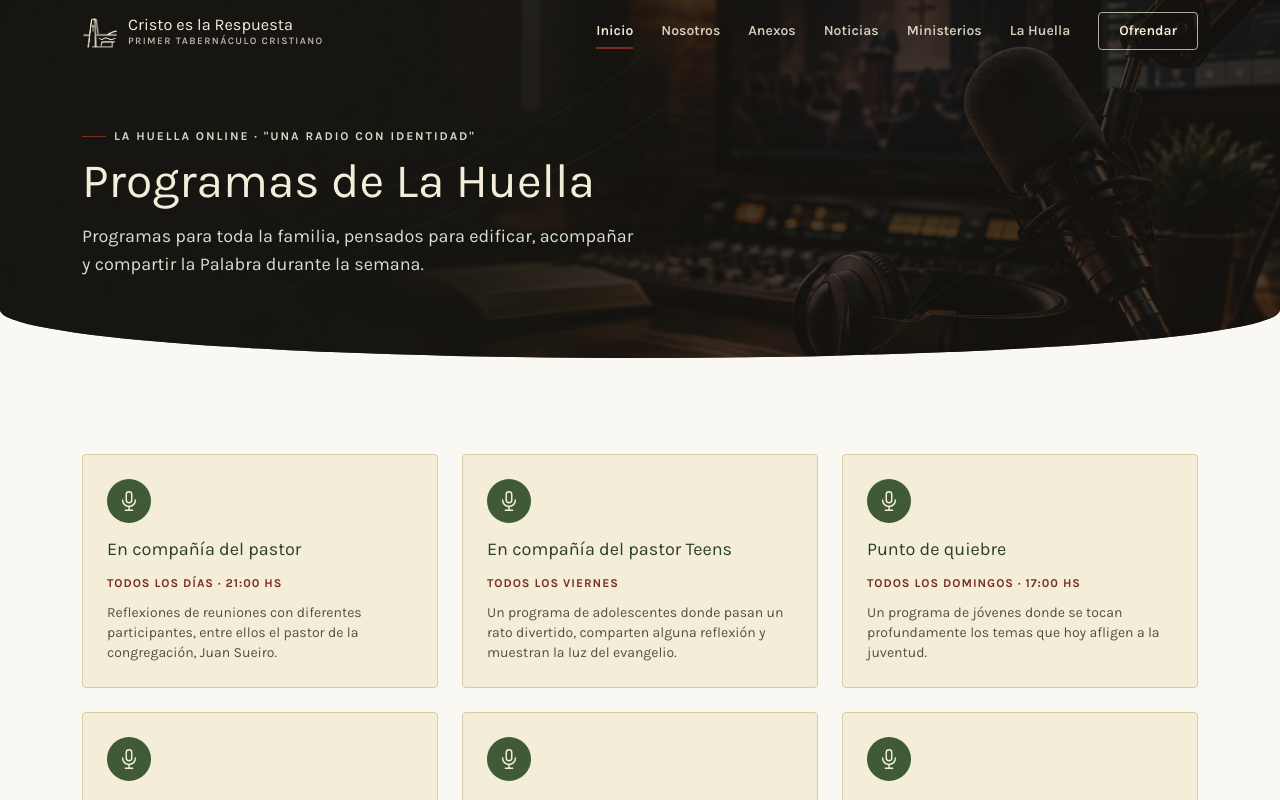
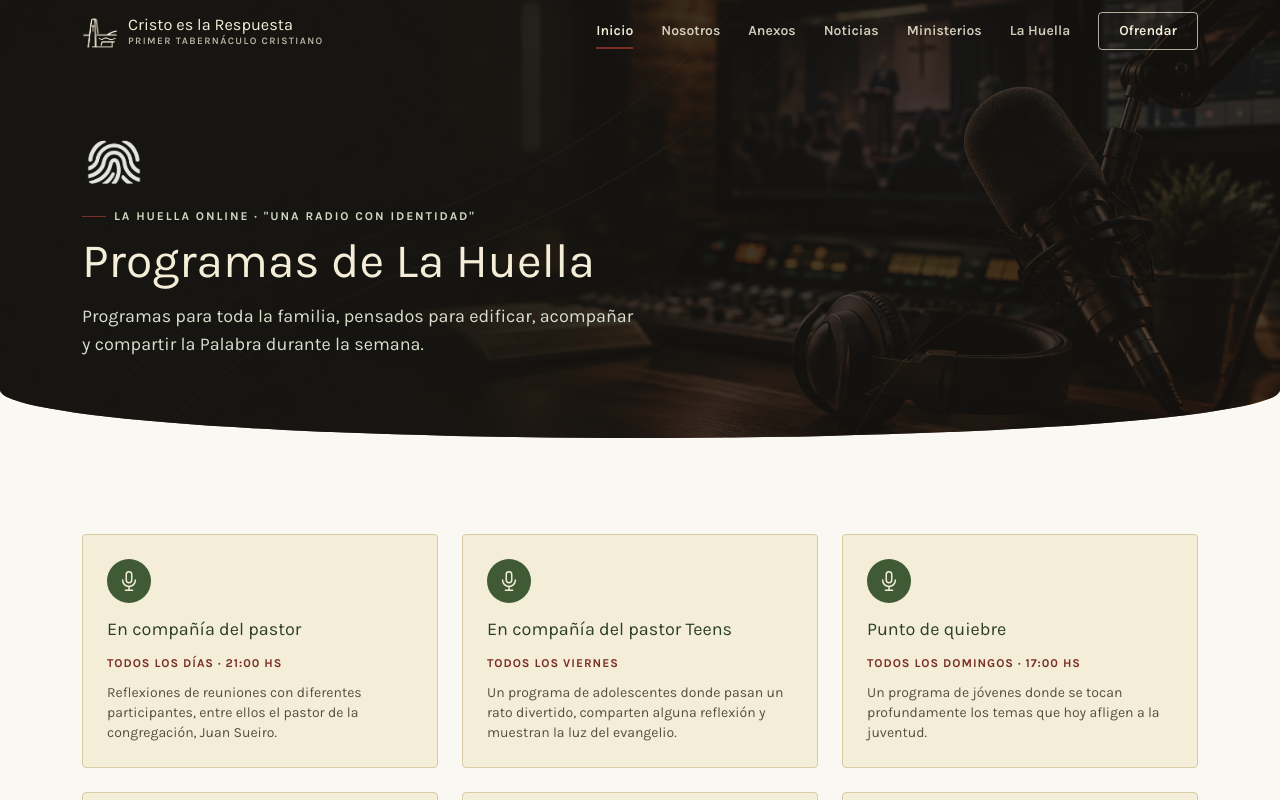
Before and after one commit to manuquiroga7/CR-iglesia, an Angular app in the folder frontend/: page /la-huella in a window 1280 px wide. Shown: the top 800 px of the page. Built offline with nearby package versions, Linux system fonts and the light colour scheme.

Commit message:
style: agregar el logo de La Huella al banner de su página
Co-Authored-By: Claude Sonnet 5.5 <noreply@anthropic.com>

```diff
--- a/frontend/src/app/components/la-huella/la-huella.html
+++ b/frontend/src/app/components/la-huella/la-huella.html
@@ -3,7 +3,8 @@
 >
   <div class="absolute inset-0 bg-[#161310]/78"></div>
   <div class="relative z-10 mx-auto w-full max-w-[1180px] px-5 pb-16 pt-28 sm:px-8 sm:pb-20 sm:pt-32">
-    <div class="mb-3 flex items-center gap-2 text-xs font-bold uppercase tracking-[0.16em] text-[#cfd9c2]">
+    <img src="/images/hero/lahuella.png" alt="La Huella Online" class="h-16 w-16 opacity-90" />
+    <div class="mb-3 mt-4 flex items-center gap-2 text-xs font-bold uppercase tracking-[0.16em] text-[#cfd9c2]">
       <span class="inline-block h-px w-6 bg-[var(--color-wine)]"></span>
       La Huella Online · "Una radio con identidad"
     </div>
```
